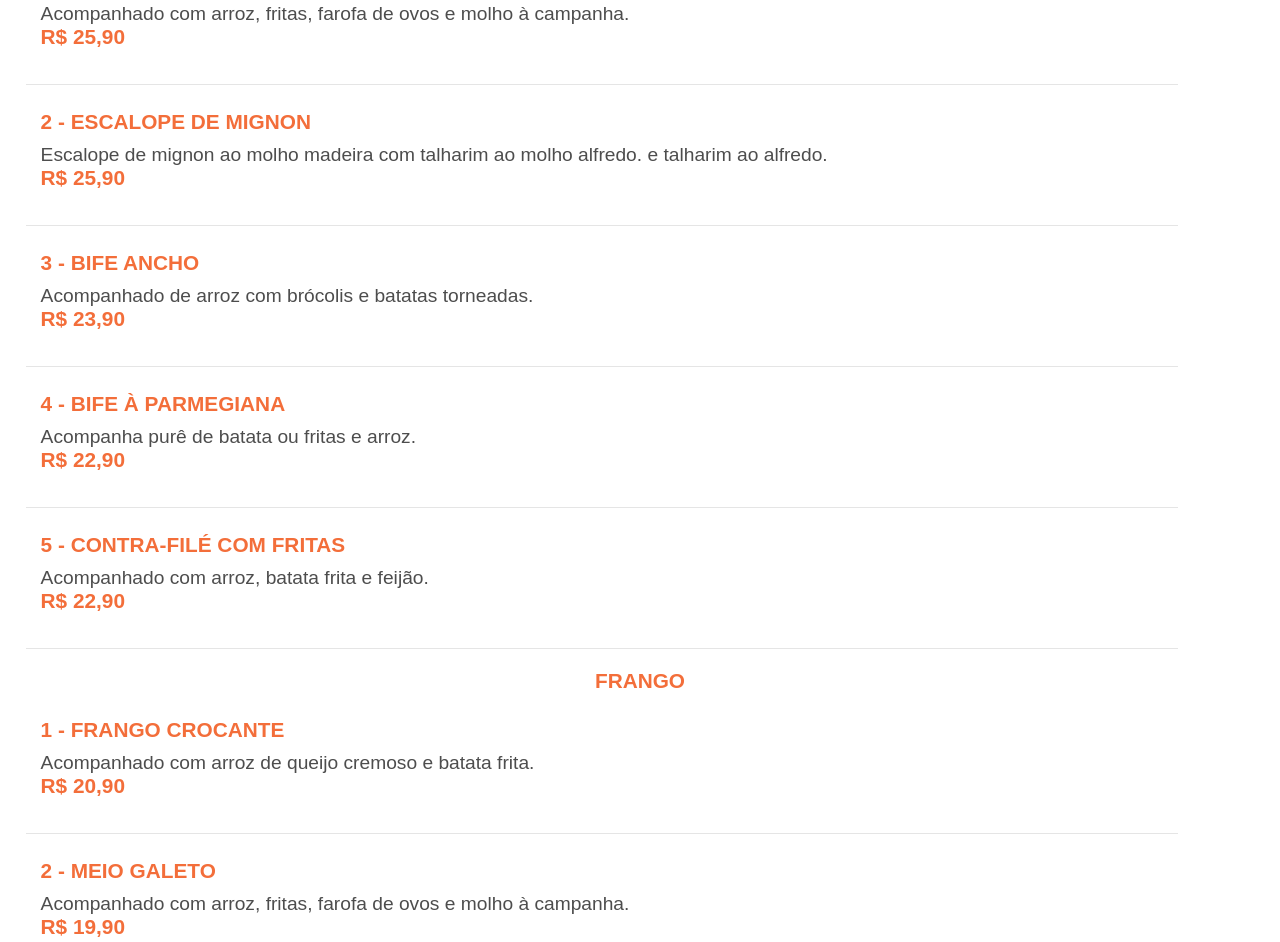
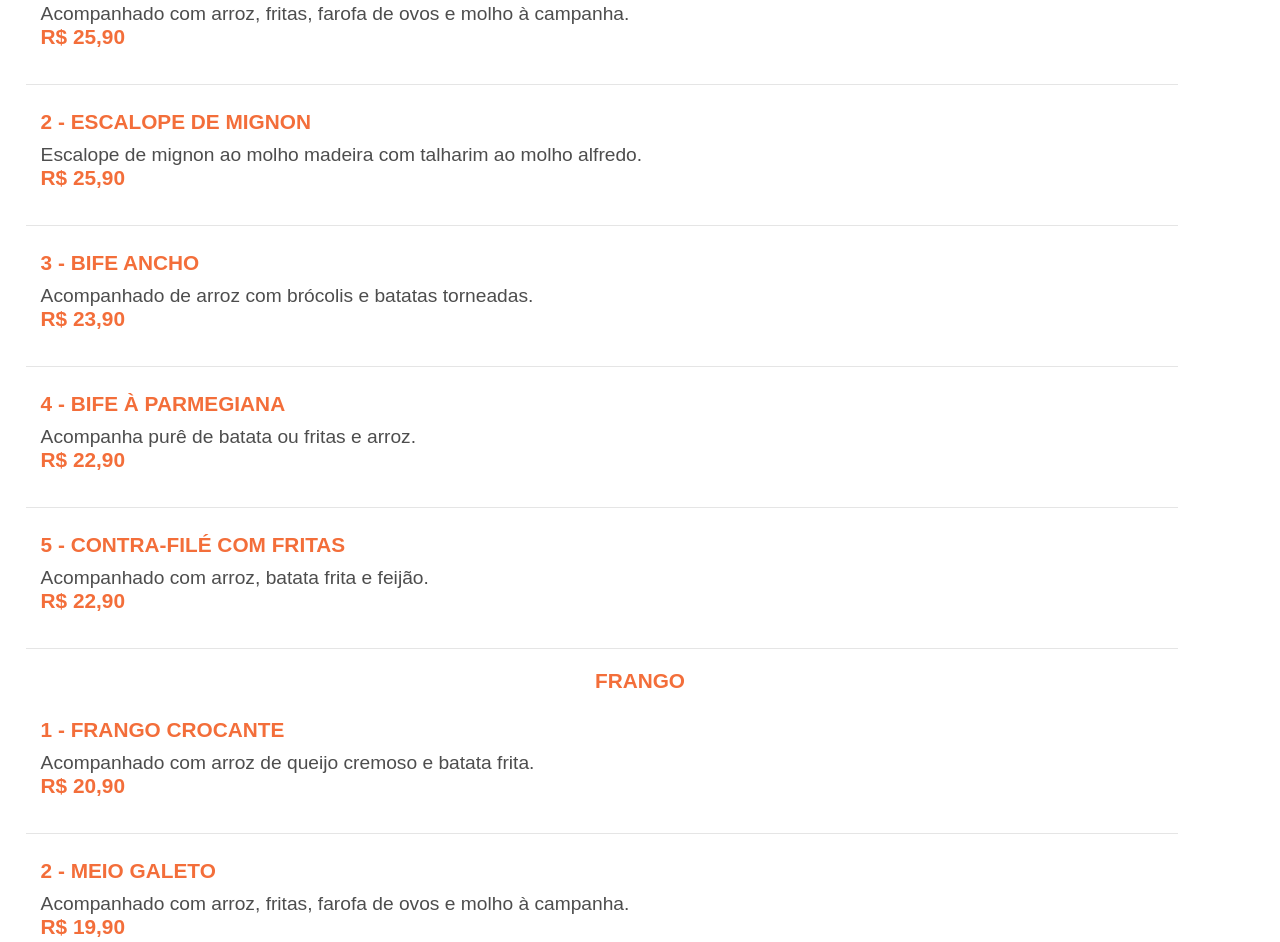
Before and after one commit to Dudasgrill/dudasgrill.github.io, a plain HTML site: page index.html in a window 1280 px wide. Shown: the part 1046-1988 px from the top of the page. Drawn offline with Linux system fonts and the light colour scheme.

Commit message:
Update index.html

```diff
--- a/index.html
+++ b/index.html
@@ -120,8 +120,7 @@
                 <div class="content">
                     <h1 class="item-name">2 - ESCALOPE DE MIGNON</h1>
                     <h2 class="item-description">Escalope de mignon ao molho madeira com talharim ao
-                        molho alfredo.
-                        e talharim ao alfredo.</h2>
+                        molho alfredo.</h2>
                 </div>
                 <div class="content">
                     <h1 class="item-name">R$ 25,90</h1>
```
